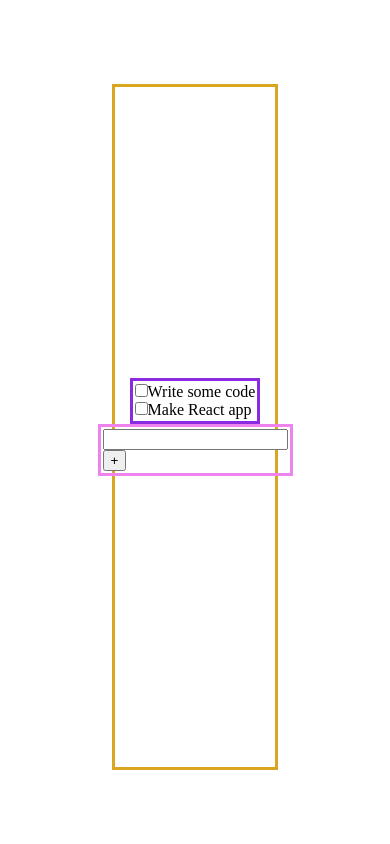
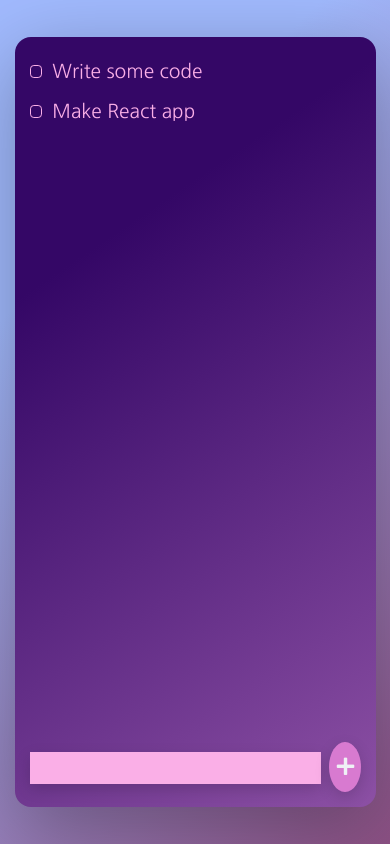
Before and after one commit to ApoorvaAman/Task-Manager, a React (Create React App) app: page / in a window 390 px wide. Built offline with nearby package versions, Linux system fonts and the light colour scheme.

Commit message:
Responsive with checkbox styling

```diff
--- a/src/styles/styles.css
+++ b/src/styles/styles.css
@@ -1,43 +1,135 @@
+@import url('https://fonts.googleapis.com/css2?family=Nanum+Gothic&display=swap');
+
 * {
-  margin: 0 0;
+  margin: 0;
 }
-body {
+#root {
+  height: 100vh;
+  width: 100vw;
   display: flex;
   align-items: center;
   justify-content: center;
-  margin-top: 10vh;
+  background-color: #8d5185;
+  background-image: linear-gradient(315deg, #8d5185 0%, #a1bafe 74%);
 }
+
 .todo-app {
-  height: 80vh;
-  width: 40vw;
-  border-style: solid;
-  border-color: goldenrod;
-  padding: 2px 2px;
+  height: 70vh;
+  width: 50vh;
+  border-radius: 1rem;
+  color: #455963;
+  font-size: 1.2rem;
+  font-family: 'Nanum Gothic', sans-serif;
+  /* background-color: rgb(255, 246, 246); */
+  background-color: #a4508b;
+  background-image: linear-gradient(326deg, #8c50a4 0%, #340766 74%);
+
+  padding: 0.3125rem;
   display: flex;
-  align-items: center;
-  justify-content: center;
+  align-items: stretch;
+  justify-content: space-between;
   flex-direction: column;
+  box-shadow: 0 1.25rem 5rem rgba(0, 0, 0, 0.3);
 }
 
 .todo-list {
-  border-style: solid;
-  border-color: blueviolet;
   list-style: none;
-  padding: 2px 2px;
+  overflow: auto;
+  padding: 0.625rem;
+  line-height: 2.5rem;
 }
 
-.li-item {
-  border-style: solid;
-  border-color: black;
-  padding: 2px 2px;
-  margin-left: 0;
+.todo-list::-webkit-scrollbar {
+  width: 0.75rem;
+  background-color: transparent;
 }
+
+.todo-list::-webkit-scrollbar-track {
+  border-radius: 0.1875rem;
+  background-color: transparent;
+}
+
+.todo-list::-webkit-scrollbar-thumb {
+  border-radius: 0.3125rem;
+  background-color: #515769;
+  border: 0.125rem solid #eff1f5;
+}
+
+input[type='checkbox'] {
+  margin-right: 0.625rem;
+  appearance: none;
+  cursor: pointer;
+  width: 0.8rem;
+  height: 0.8rem;
+  /* outline-style: hidden; */
+  background-color: transparent;
+  color: rgb(250, 175, 231);
+  border: 1px solid rgb(250, 175, 231);
+  border-radius: 30%;
+}
+
+input[type='checkbox']:checked {
+  background-color: rgb(250, 175, 231);
+}
+
+/* .todo-item {
+  border-bottom: 1px solid rgb(235, 187, 255);
+} */
+
+#todo {
+  cursor: pointer;
+  color: rgb(250, 175, 231);
+}
+
 .complete {
   text-decoration: line-through;
 }
 
 .add-todo-form {
-  border-style: solid;
-  border-color: violet;
-  padding: 2px 2px;
+  display: flex;
+  justify-content: space-between;
+  padding: 0.625rem;
+  align-items: center;
 }
+
+.add-todo-form > label {
+  flex-grow: 2;
+  margin-inline-end: 1.25rem;
+  height: 1.875rem;
+}
+
+#add-todo {
+  font-size: 1rem;
+  font-family: 'Nanum Gothic', sans-serif;
+  width: 100%;
+  height: 100%;
+  border-style: none;
+  background-color: rgb(250, 175, 231);
+  padding-left: 0.625rem;
+  box-shadow: rgba(0, 0, 0, 0.15) 0rem 0.313rem 0.938rem 0rem;
+  outline-style: none;
+}
+
+.add-todo-form > .add-button {
+  flex-grow: 1;
+  max-width: 3.12rem;
+  height: 3.12rem;
+  background-color: rgb(216, 122, 208);
+  font-family: 'Nanum Gothic', sans-serif;
+  font-size: 1.875rem;
+  font-weight: bold;
+  color: #eff1f5;
+  border-radius: 50%;
+  border-style: none;
+  box-shadow: currentColor;
+  cursor: pointer;
+
+  box-shadow: rgba(0, 0, 0, 0.15) 0rem 0.313rem 0.938rem 0rem;
+}
+
+@media (max-width: 600px) {
+  .todo-app {
+    width: 90vw;
+    height: 90vh;
+  }
+}
```
